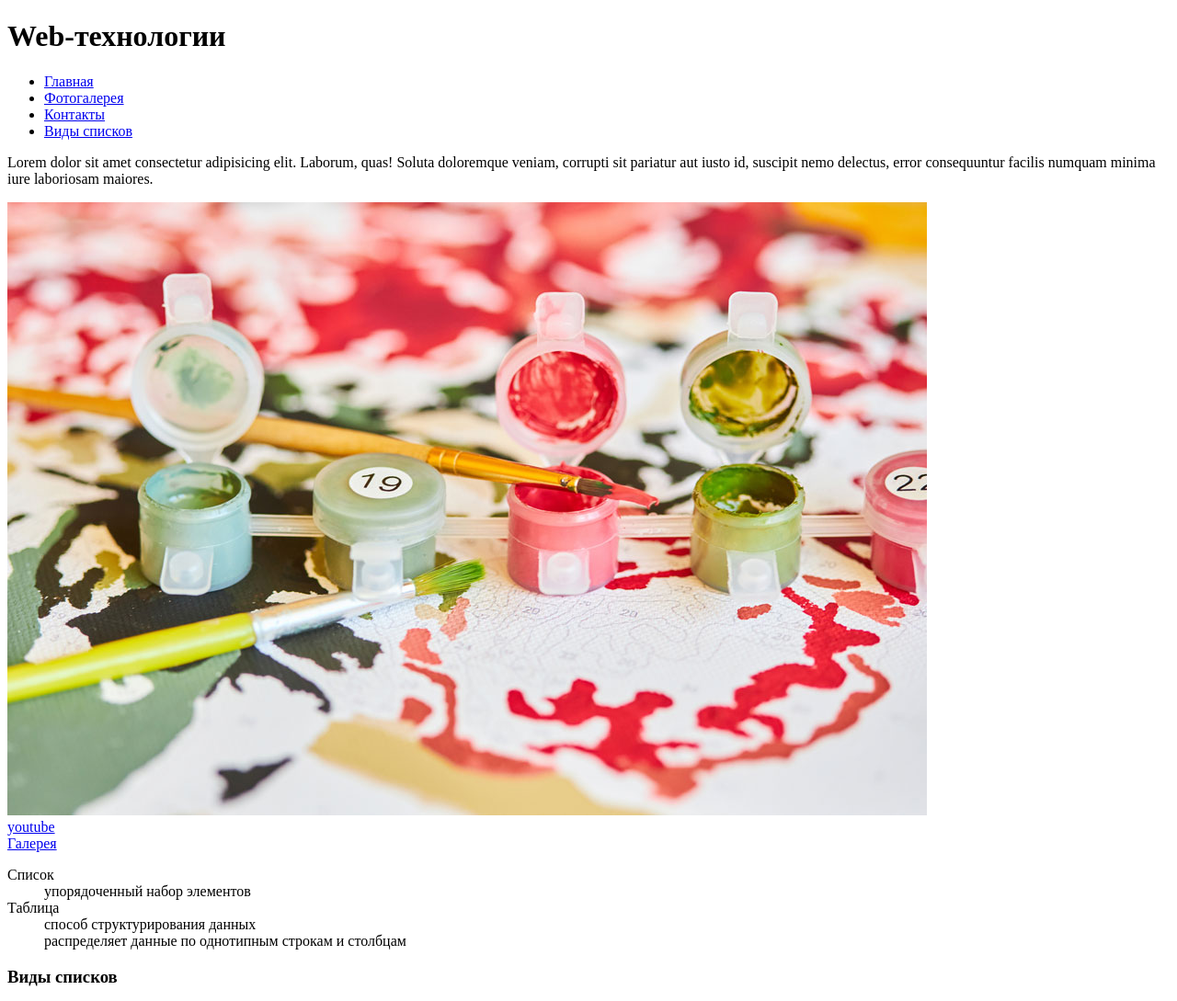
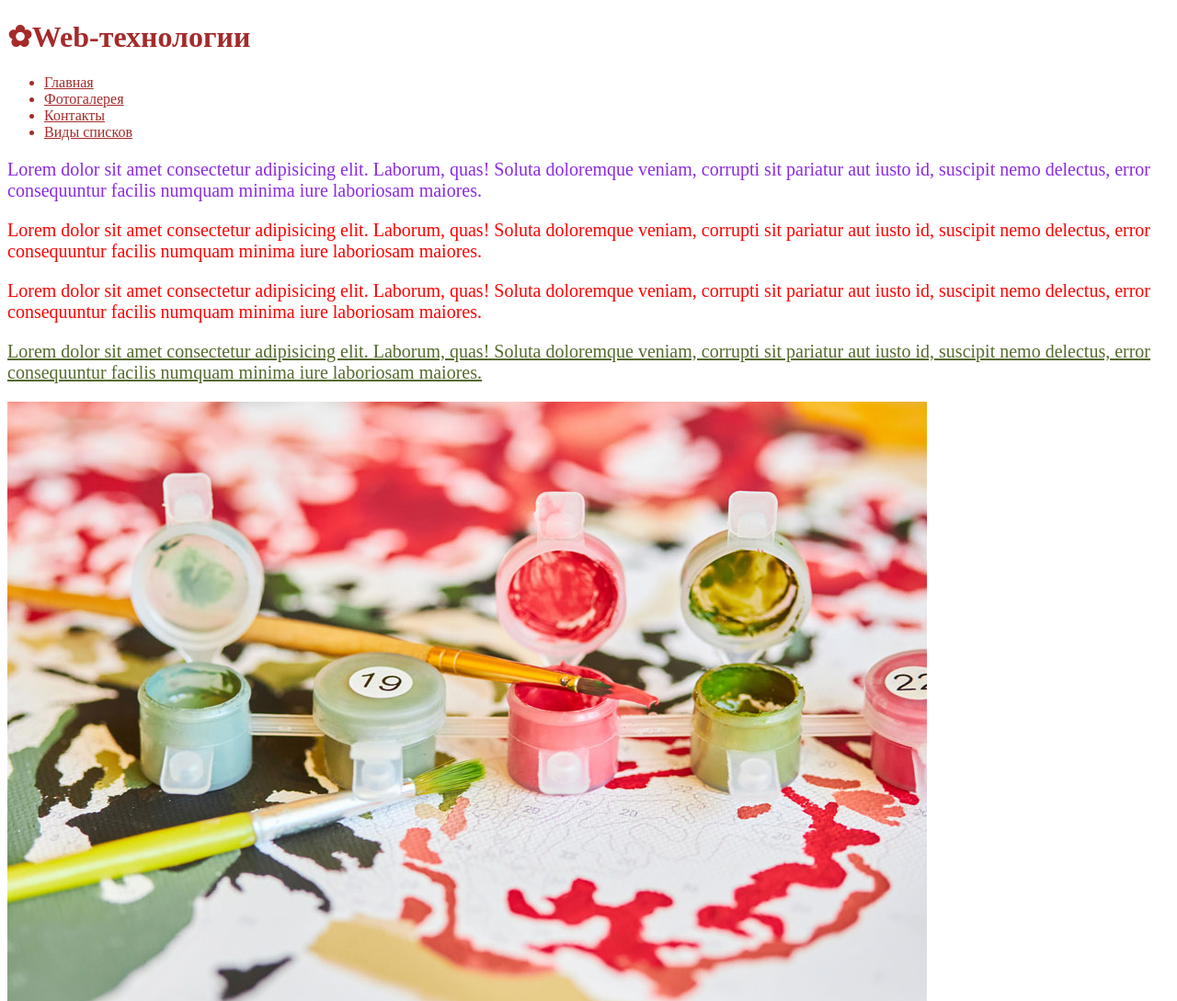
Before and after one commit to KIS21D/web, a plain HTML site: page index.html in a window 1280 px wide. Shown: the top 1089 px of the page at 92% size. Drawn offline with Linux system fonts and the light colour scheme.

Commit message:
css start

```diff
--- a/index.html
+++ b/index.html
@@ -20,6 +20,15 @@
 
     <main>
         <p>
+            Lorem dolor sit amet consectetur adipisicing elit. Laborum, quas! Soluta doloremque veniam, corrupti sit pariatur aut iusto id, suscipit nemo delectus, error consequuntur facilis numquam minima iure laboriosam maiores.
+        </p>
+        <p class="red">
+            Lorem dolor sit amet consectetur adipisicing elit. Laborum, quas! Soluta doloremque veniam, corrupti sit pariatur aut iusto id, suscipit nemo delectus, error consequuntur facilis numquam minima iure laboriosam maiores.
+        </p>
+        <p class="red">
+            Lorem dolor sit amet consectetur adipisicing elit. Laborum, quas! Soluta doloremque veniam, corrupti sit pariatur aut iusto id, suscipit nemo delectus, error consequuntur facilis numquam minima iure laboriosam maiores.
+        </p>
+        <p class="red" id="line">
             Lorem dolor sit amet consectetur adipisicing elit. Laborum, quas! Soluta doloremque veniam, corrupti sit pariatur aut iusto id, suscipit nemo delectus, error consequuntur facilis numquam minima iure laboriosam maiores.
         </p>
         <img src="img/1.jpg" alt="краски">
--- a/style/style.css
+++ b/style/style.css
@@ -0,0 +1,24 @@
+p {
+    color:blueviolet;
+    font-size: 20px;
+}
+
+.red{
+    color:red;
+    font-weight: 300;
+}
+#line{
+    color: darkolivegreen;
+    text-decoration: underline;
+}
+#line:hover{
+    color: blue;
+    text-decoration: none;
+    font-size: 30px;
+}
+h1::before{
+    content: "\273f";
+}
+*{
+    color: brown;
+}
```
